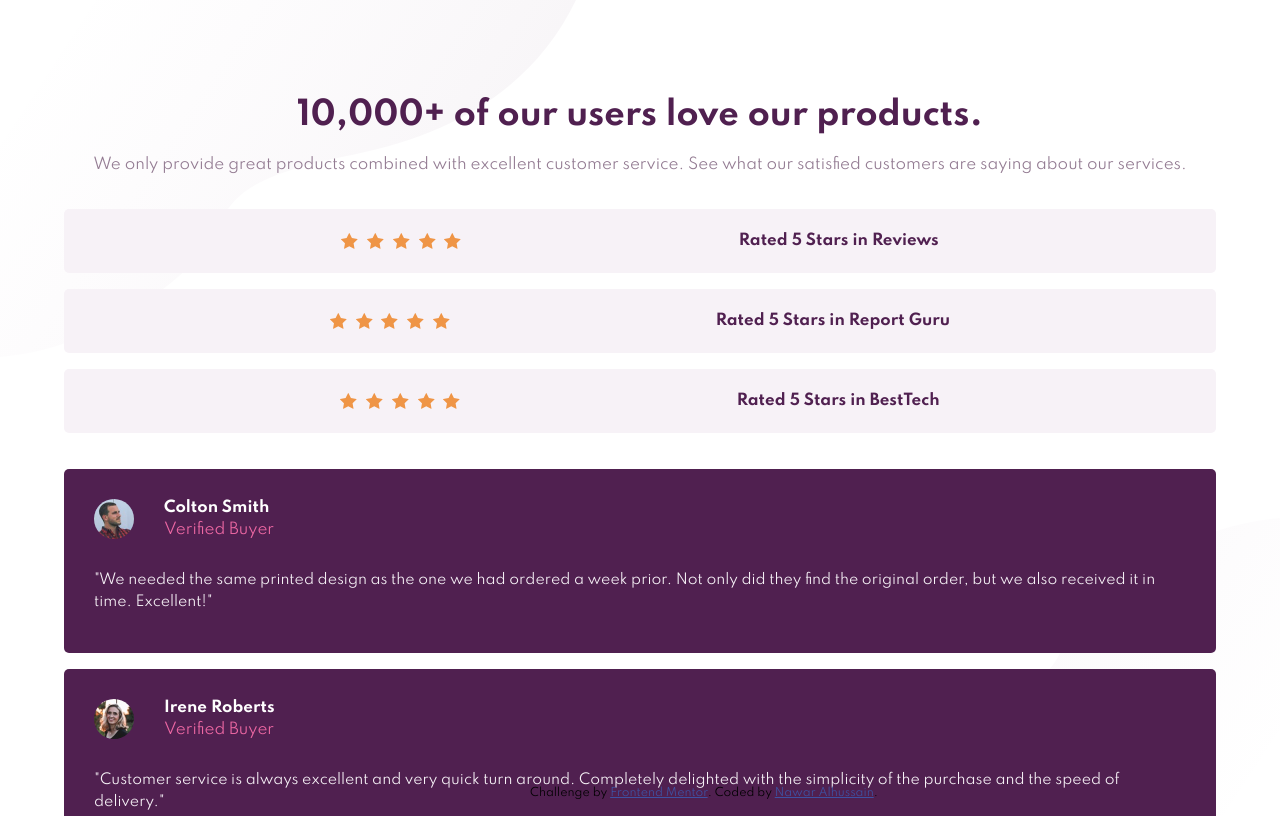
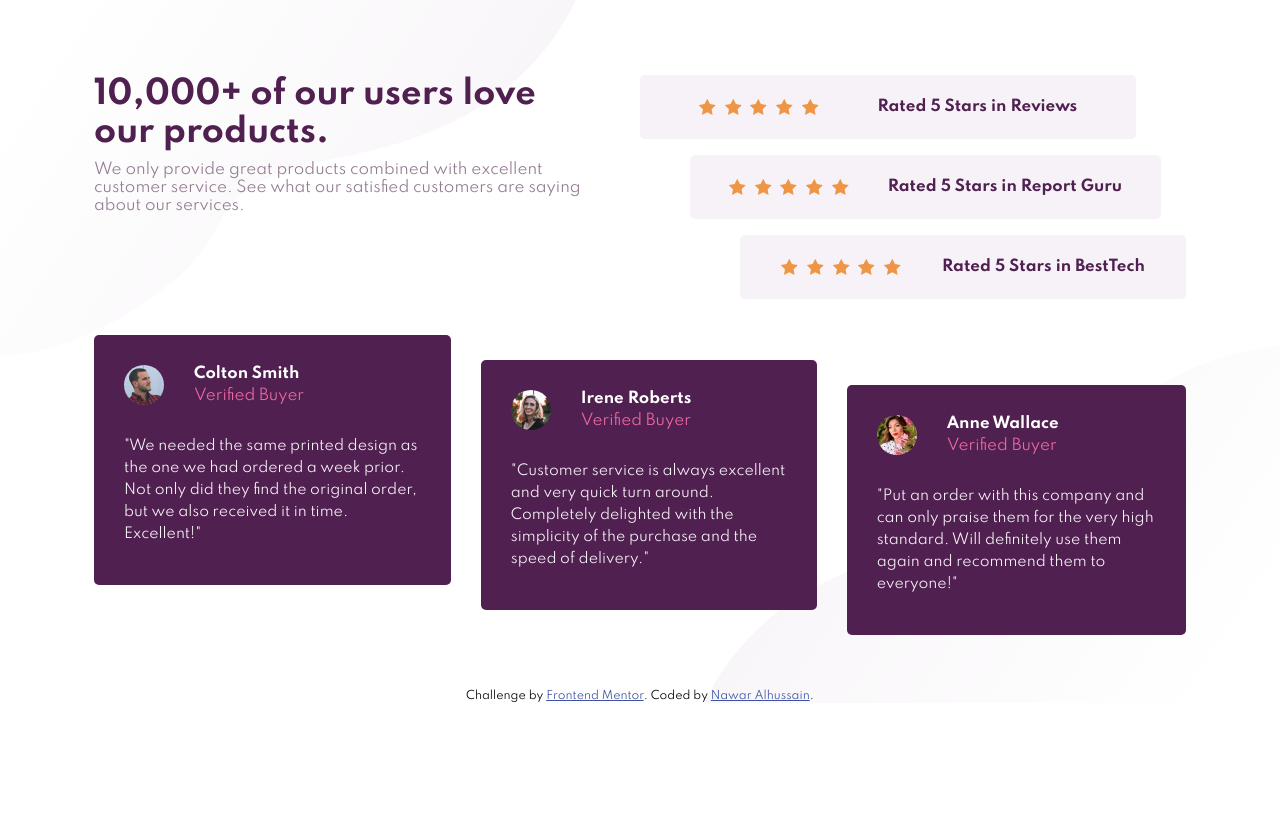
Before and after one commit to vNawar/social-proof-section-master, a plain HTML site: page index.html in a window 1280 px wide. Shown: the top 816 px of the page. Drawn offline with Linux system fonts and the light colour scheme.

Commit message:
Add desktop view media query

```diff
--- a/css/styles.css
+++ b/css/styles.css
@@ -6,33 +6,18 @@
   --white: hsl(0, 0%, 100%);
 }
 
-@media screen and (max-width: 800px) {
-  :root {
-    --flex-direction: column;
-    --bg-pattern-size: 90%;
-  }
-}
-
-@media screen and (min-width: 801px) {
-  :root {
-    --flex-direction: row;
-    --bg-pattern-size: 45%;
-  }
-}
-
 main {
   width: 90%;
-  margin: 5em auto;
+  margin: 5em auto 0;
 }
 
 body {
   background-image: url(../images/bg-pattern-top-desktop.svg), url(../images/bg-pattern-bottom-desktop.svg);
   background-repeat: no-repeat;
   background-position: top left, bottom right;
-  height: 100vh;
   width: 100%;
   margin: 0;
-  background-size: var(--bg-pattern-size, 70%);
+  background-size: 90%;
   font-family: "Spartan", sans-serif;
   font-size: 15px;
 }
@@ -47,8 +32,7 @@ p {
 }
 
 .attribution {
-  position: fixed;
-  bottom: 0;
+  margin-top: 5em;
   width: 100%;
   text-align: center;
 }
@@ -56,16 +40,13 @@ p {
 .grid {
   display: grid;
   row-gap: 20px;
-  justify-content: center;
+  grid-template-columns: 1fr;
 }
 
-.flexbox {
+.row2,
+.row3 {
   display: flex;
   flex-direction: column;
-}
-
-.row1 {
-  text-align: center;
 }
 
 .ratings-box {
@@ -74,7 +55,7 @@ p {
   display: flex;
   align-items: center;
   justify-content: space-evenly;
-  flex-direction: var(--flex-direction, column);
+  flex-direction: column;
   margin-bottom: 16px;
   height: 64px;
 }
@@ -95,7 +76,6 @@ p {
 .review-box {
   background-color: var(--very-dark-magenta);
   border-radius: 5px;
-  margin-bottom: 16px;
   padding: 30px 30px 10px;
 }
 
@@ -125,3 +105,74 @@ h2 {
   margin: 30px 0;
   line-height: 22px;
 }
+
+@media screen and (max-width: 991px) {
+  .row1 {
+    text-align: center;
+  }
+
+  .review-box {
+    margin-bottom: 16px;
+  }
+}
+
+@media screen and (min-width: 992px) {
+  body {
+    background-size: 45%;
+  }
+
+  .grid {
+    grid-template-columns: 1fr 1fr;
+    padding: 0 30px;
+  }
+
+  .ratings-box {
+    flex-direction: row;
+  }
+
+  /* Ratings */
+  .row2 > .flex-item1 {
+    margin-right: 50px;
+  }
+
+  .row2 > .flex-item2 {
+    margin-left: 50px;
+    margin-right: 25px;
+  }
+
+  .row2 > .flex-item3 {
+    margin-left: 100px;
+  }
+
+  /* Reviews */
+  .row3 > .flex-item1 {
+    margin-bottom: 50px;
+  }
+
+  .row3 > .flex-item2 {
+    margin: 25px 30px;
+  }
+
+  .row3 > .flex-item3 {
+    margin-top: 50px;
+  }
+
+  h1 {
+    margin: 0;
+    padding: 0 100px 10px 0;
+  }
+
+  .row1 > p {
+    margin: 0;
+    padding-right: 50px;
+  }
+
+  .row3 {
+    flex-direction: row;
+    grid-column-start: 1;
+    grid-column-end: 3;
+  }
+
+  .row3 > .flex-item2 {
+  }
+}
--- a/index.html
+++ b/index.html
@@ -40,7 +40,7 @@
             </p>
           </div>
           <!-- Ratings -->
-          <div class="flexbox row2">
+          <div class="row2">
             <div class="ratings-box flex-item1">
               <div class="rating-stars">
                 <img src="./images/icon-star.svg" alt="star" />
@@ -73,7 +73,7 @@
             </div>
           </div>
           <!-- Reviews -->
-          <div class="flexbox row3">
+          <div class="row3">
             <div class="review-box flex-item1">
               <img class="review-avatar" src="images/image-colton.jpg" alt="colton" />
               <h2>Colton Smith</h2>
@@ -103,12 +103,12 @@
             </div>
           </div>
         </div>
-        <div class="attribution">
-          Challenge by
-          <a href="https://www.frontendmentor.io?ref=challenge" target="_blank">Frontend Mentor</a>. Coded by
-          <a href="#">Nawar Alhussain</a>.
-        </div>
       </main>
+      <div class="attribution">
+        Challenge by
+        <a href="https://www.frontendmentor.io?ref=challenge" target="_blank">Frontend Mentor</a>. Coded by
+        <a href="#">Nawar Alhussain</a>.
+      </div>
     </div>
   </body>
 </html>
```
